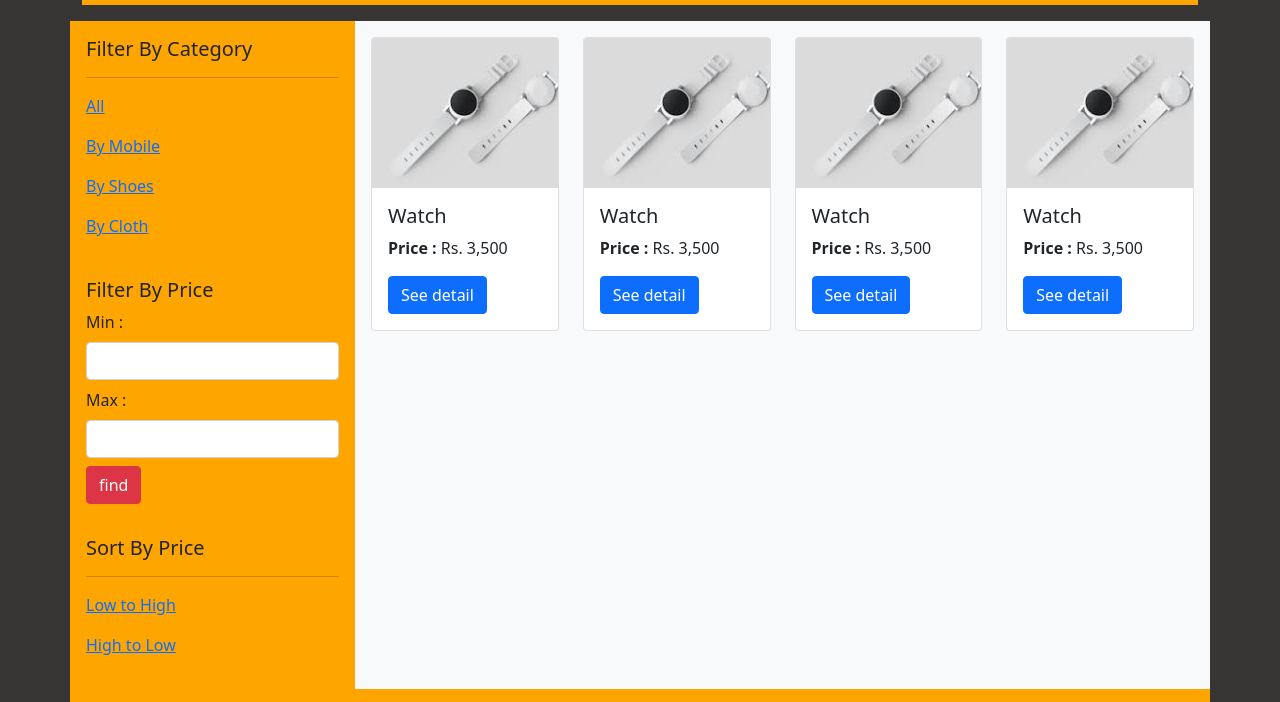
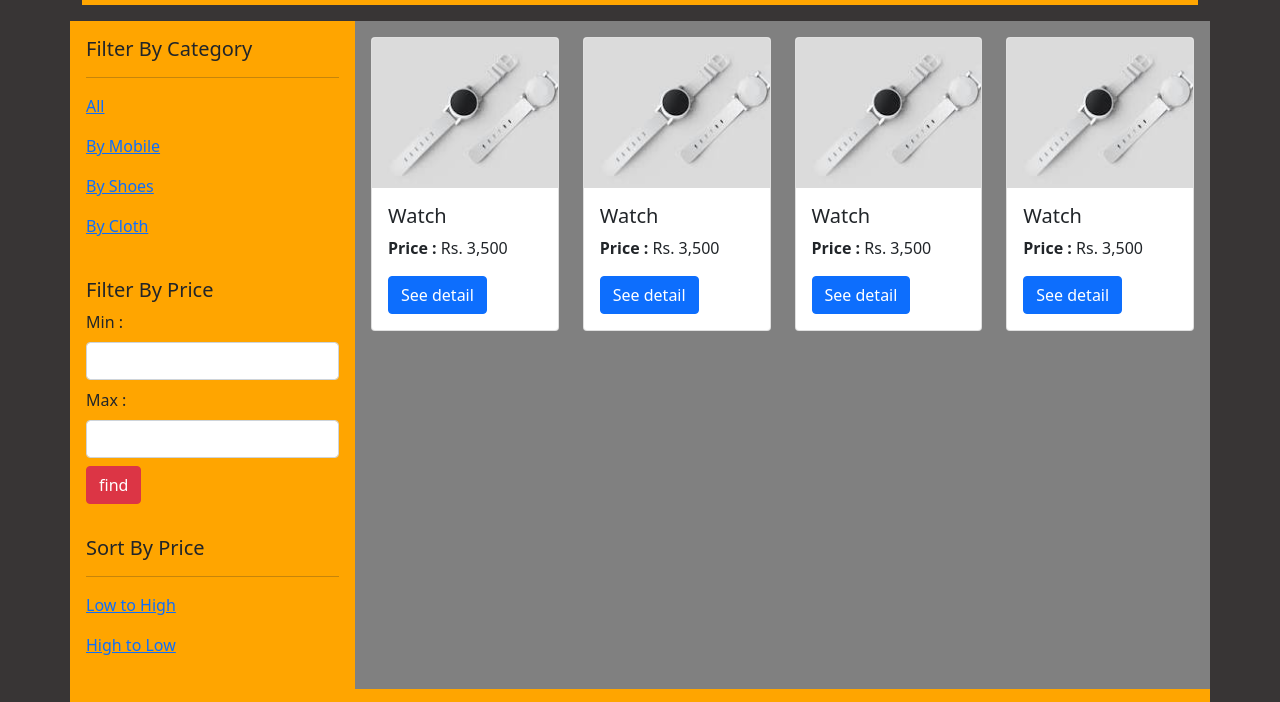
Before and after one commit to Gayatri-Kalmegh/ISB-P416, a plain HTML site: page index.html in a window 1280 px wide. Shown: the part 67-769 px from the top of the page. Drawn offline with nearby package versions, Linux system fonts and the light colour scheme; files whose address does not match are found by name.

Commit message:
index.html

```diff
--- a/index.html
+++ b/index.html
@@ -86,7 +86,7 @@
         <p><a href="#">High to Low</a></p>
       </div>
 
-      <div class="col-md-9 p-3 bg-light">
+      <div class="col-md-9 p-3" style="background-color : grey";>
         <div class="row">
           <div class="col-md-3">
             <div class="card" style="width: 100%;">
```
